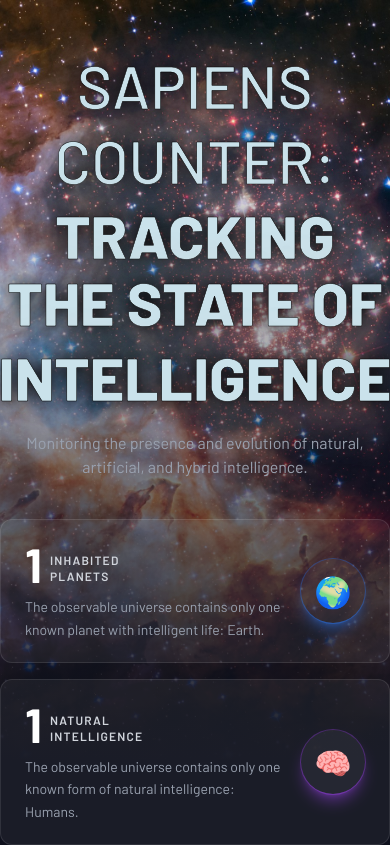
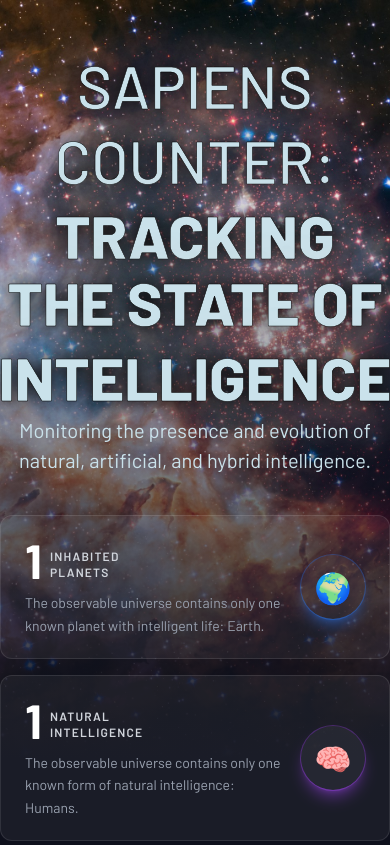
Before and after one commit to AndravenDev/sapiens-counter, a React (Vite) app: page / in a window 390 px wide. Shown: the top 845 px of the page. Built offline with nearby package versions, Linux system fonts and the light colour scheme.

Commit message:
title color tweaks

```diff
--- a/src/App.jsx
+++ b/src/App.jsx
@@ -65,7 +65,7 @@ export default function App() {
       />
       <div className="relative z-10 text-center text-[#CAE2EB]">
         <h1
-          className="mb-4 tracking-normal leading-tight mb-4 text-6xl md:text-[52px]"
+          className="tracking-normal leading-tight text-6xl md:text-[52px]"
           style={{
             textShadow:
               "0 0 18px rgba(2, 2, 2, 3.4), 0 0 70px rgb(196, 192, 192)",
@@ -76,11 +76,11 @@ export default function App() {
             <span className="font-extrabold md:text-[54px]">TRACKING</span>
           </span>
           <br className="leading-[0]" />
-          <span className="font-extrabold [-webkit-text-stroke:0.5px_#000000] -mt-2 block md:text-[54px]">
+          <span className="font-extrabold [-webkit-text-stroke:0.5px_#000000] -mt-2 block md:text-[54px]" >
             THE STATE OF INTELLIGENCE
           </span>
         </h1>
-        <p className="text-gray-400 text-base">
+        <p className="text-base text-[#CAE2EB] text-[20px] [text-shadow:5px_2px_39px_rgba(0,0,0, 0.93)]" >
           Monitoring the presence and evolution of natural, artificial, and
           hybrid intelligence.
         </p>
```
